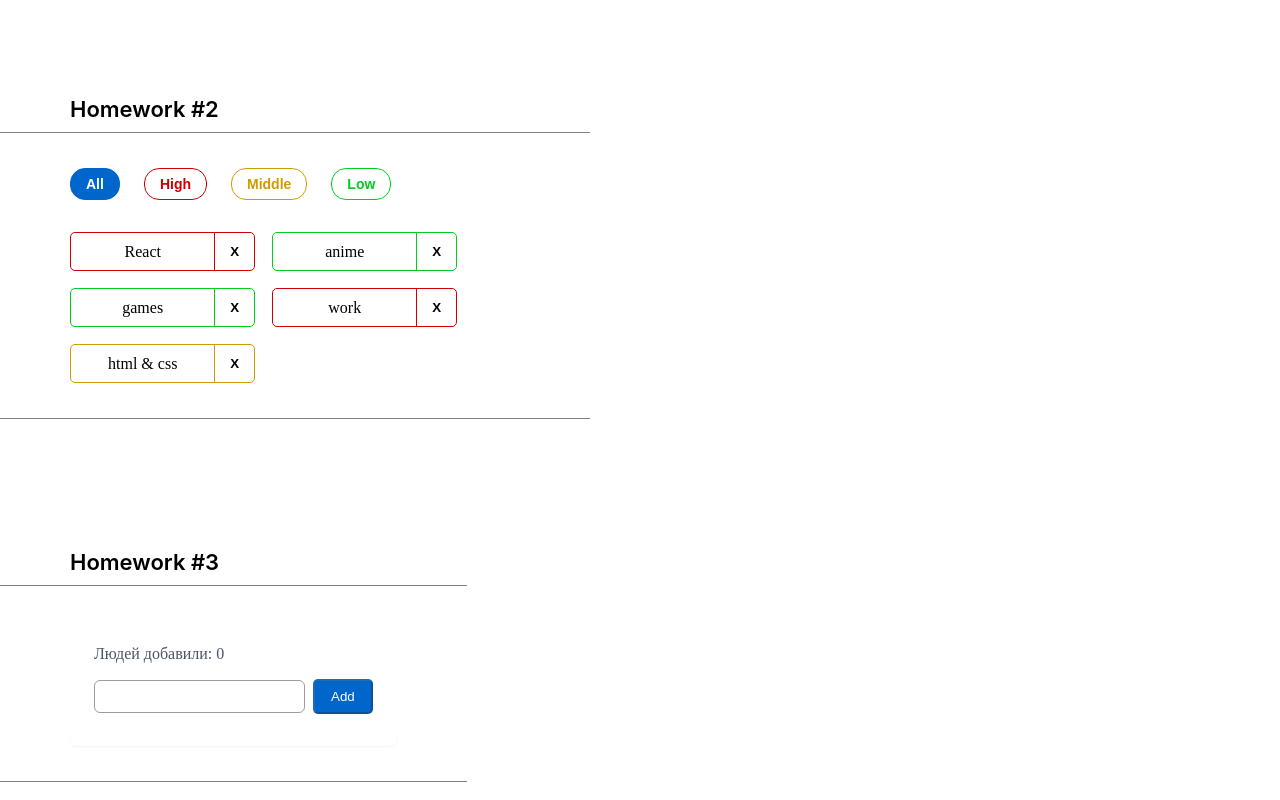
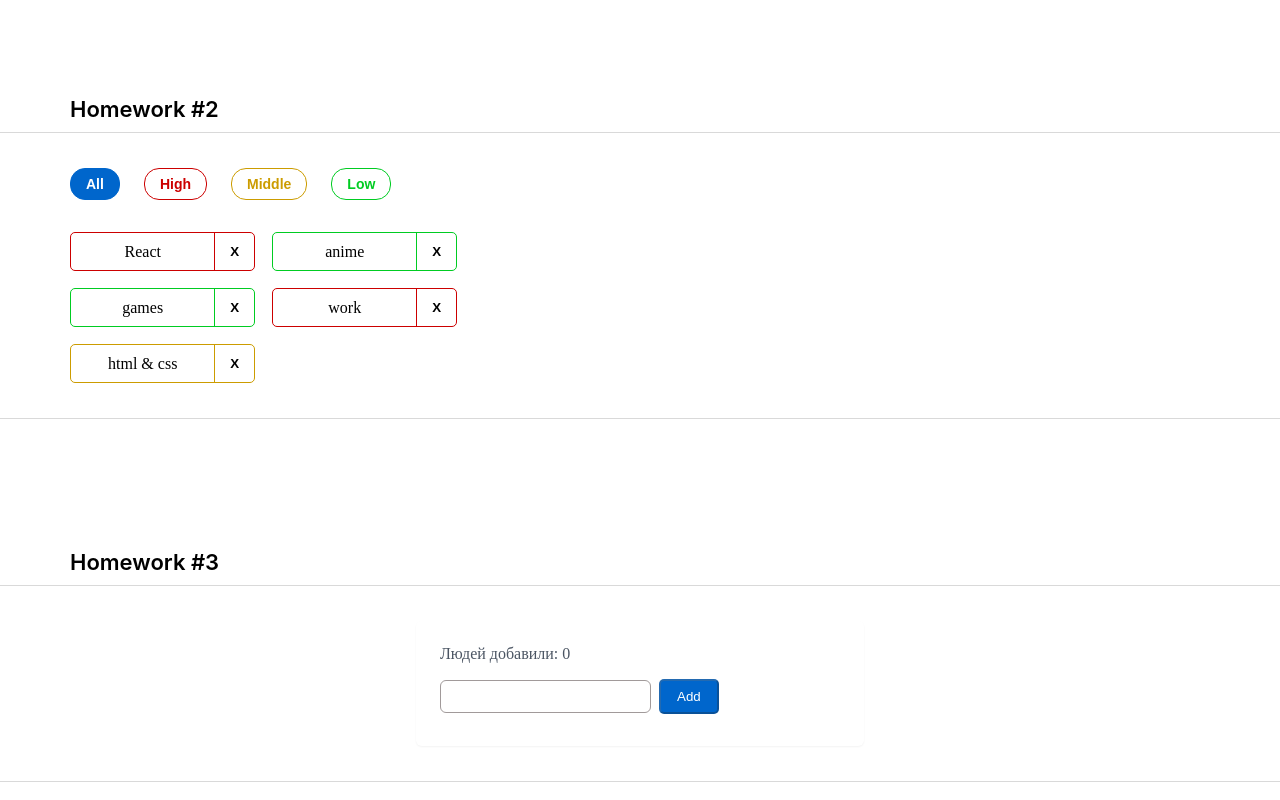
Before and after one commit to pasosh12/sprint2_HW, a React (Create React App) app: page /#/pre-junior in a window 1280 px wide. Shown: the part 540-1340 px from the top of the page. Built offline with nearby package versions, Linux system fonts and the light colour scheme.

Commit message:
HW 12 done

```diff
--- a/src/s1-main/App.module.css
+++ b/src/s1-main/App.module.css
@@ -3,11 +3,10 @@
 }
 
 .hw {
-    width: fit-content;
     font-family: Montserrat sans-serif;
     padding: 35px 70px;
-    border-bottom: 1px solid gray;
-    border-top: 1px solid gray;
+    border-bottom: 1px solid rgba(217, 217, 217, 1);
+    border-top: 1px solid rgba(217, 217, 217, 1);
 }
 
 .hwTitle {
--- a/src/s2-homeworks/hw05/pages/JuniorPlus.tsx
+++ b/src/s2-homeworks/hw05/pages/JuniorPlus.tsx
@@ -3,24 +3,24 @@ import HW10 from '../../hw10/HW10'
 import {Provider} from "react-redux";
 import store from "../../hw10/bll/store";
 import HW11 from "../../hw11/HW11";
-// import HW11 from '../../hw11/HW11'
-// import HW12 from '../../hw12/HW12'
-// import HW13 from '../../hw13/HW13'
+import HW12 from '../../hw12/HW12'
+import HW13 from '../../hw13/HW13'
 // import HW14 from '../../hw14/HW14'
 // import HW15 from '../../hw15/HW15'
 
 function JuniorPlus() {
     return (
-        // <Provider store={store}>
-        <div id={'hw5-page-junior-plus'}>
-            <HW10 />
-            <HW11 />
-            {/*<HW12 />*/}
-            {/*<HW13 />*/}
-            {/*<HW14 />*/}
-            {/*<HW15 />*/}
-        </div>
-        // </Provider>
+        <Provider store={store}>
+
+            <div id={'hw5-page-junior-plus'}>
+                <HW10/>
+                <HW11/>
+                <HW12/>
+                <HW13 />
+                {/*<HW14 />*/}
+                {/*<HW15 />*/}
+            </div>
+        </Provider>
     )
 }
 
--- a/src/s2-homeworks/hw10/bll/loadingReducer.ts
+++ b/src/s2-homeworks/hw10/bll/loadingReducer.ts
@@ -1,8 +1,12 @@
+
 const initState = {
     isLoading: false,
 }
 
-export const loadingReducer = (state = initState, action: LoadingActionType): any => { // fix any
+type StateType={
+    isLoading: boolean
+}
+export const loadingReducer = (state = initState, action: LoadingActionType): StateType => { // fix any
     switch (action.type) {
         // пишет студент  // need to fix
         case "CHANGE_LOADING":{
--- a/src/s2-homeworks/hw11/HW11.tsx
+++ b/src/s2-homeworks/hw11/HW11.tsx
@@ -40,6 +40,7 @@ function HW11() {
                             id={'hw11-single-slider'}
                             value={value1}
                             onChange={change}
+                            onMouseUp={()=>console.log('value1',value1,' value2',value2)}
                             // сделать так чтоб value1 изменялось // пишет студент
 
                         />
@@ -50,8 +51,9 @@ function HW11() {
                             id={'hw11-double-slider'}
                             value={[value1, value2]}
                             onChange={change}
+
                             // сделать так чтоб value1/2 изменялось // пишет студент
-                            disableSwap={true}
+                            // disableSwap={false}
                         />
                         <span id={'hw11-value-2'} className={s.number}>{value2}</span>
                     </div>
--- a/src/s2-homeworks/hw11/common/c7-SuperRange/SuperRange.tsx
+++ b/src/s2-homeworks/hw11/common/c7-SuperRange/SuperRange.tsx
@@ -4,9 +4,9 @@ import {Slider, SliderProps} from '@mui/material'
 const SuperRange: React.FC<SliderProps> = (props) => {
     return (
         <Slider
-            valueLabelDisplay="auto"
+            // valueLabelDisplay="auto"
             sx={{ // стили для слайдера // пишет студент
-                width: '150px',
+                width: '147px',
                 color: 'rgb(0, 204, 34)',
                 "& .MuiSlider-thumb": {
                     height: 20,
@@ -21,6 +21,12 @@ const SuperRange: React.FC<SliderProps> = (props) => {
                         backgroundColor: "rgb(0, 204, 34)",
                         boxShadow: "none",
                     },
+                    '& .MuiSlider-thumb::after': {
+                        display: 'block',
+                        width: '6px',
+                        height: '6px',
+                        backgroundColor: '#00CC22'
+                    },
                 },
                 "& .MuiSlider-rail": {
                     backgroundColor: "rgb(139, 139, 139)",
--- a/src/s2-homeworks/hw12/HW12.tsx
+++ b/src/s2-homeworks/hw12/HW12.tsx
@@ -4,6 +4,7 @@ import s2 from '../../s1-main/App.module.css'
 import SuperSelect from '../hw07/common/c5-SuperSelect/SuperSelect'
 import {useDispatch, useSelector} from 'react-redux'
 import {changeThemeId} from './bll/themeReducer'
+import {AppStoreType} from "../hw10/bll/store";
 
 /*
 * 1 - в файле themeReducer.ts написать нужные типы вместо any, дописать редьюсер
@@ -20,10 +21,11 @@ const themes = [
 
 const HW12 = () => {
     // взять ид темы из редакса
-    const themeId = 1
-
-    const change = (id: any) => { // дописать функцию
-
+    const themeId=useSelector<AppStoreType>(state => state.theme.themeId)
+    const dispatch = useDispatch()
+    const change = (id: number) => { // дописать функцию
+        // debugger
+        dispatch(changeThemeId(id))
     }
 
     useEffect(() => {
@@ -40,9 +42,12 @@ const HW12 = () => {
                 <SuperSelect
                     id={'hw12-select-theme'}
                     className={s.select}
+                    onChangeOption={change}
+                    options={themes}
                     // сделать переключение тем
 
                 />
+
             </div>
         </div>
     )
--- a/src/s2-homeworks/hw12/bll/themeReducer.ts
+++ b/src/s2-homeworks/hw12/bll/themeReducer.ts
@@ -1,14 +1,21 @@
+
 const initState = {
     themeId: 1,
 }
+type StateType = {
+    themeId: number
+}
+export const changeThemeId = (id: number): { type: string, id: number }  => ({type: 'SET_THEME_ID' as const, id}) // fix any
+export type changeThemeIdType = ReturnType<typeof  changeThemeId>
 
-export const themeReducer = (state = initState, action: any): any => { // fix any
+export const themeReducer = (state = initState, action: changeThemeIdType) : StateType=> { // fix any
     switch (action.type) {
         // дописать
-
+        case 'SET_THEME_ID': {
+            // debugger;
+            return {...state, themeId: Number(action.id)}
+        }
         default:
             return state
     }
 }
-
-export const changeThemeId = (id: number): any => ({ type: 'SET_THEME_ID', id }) // fix any
```
